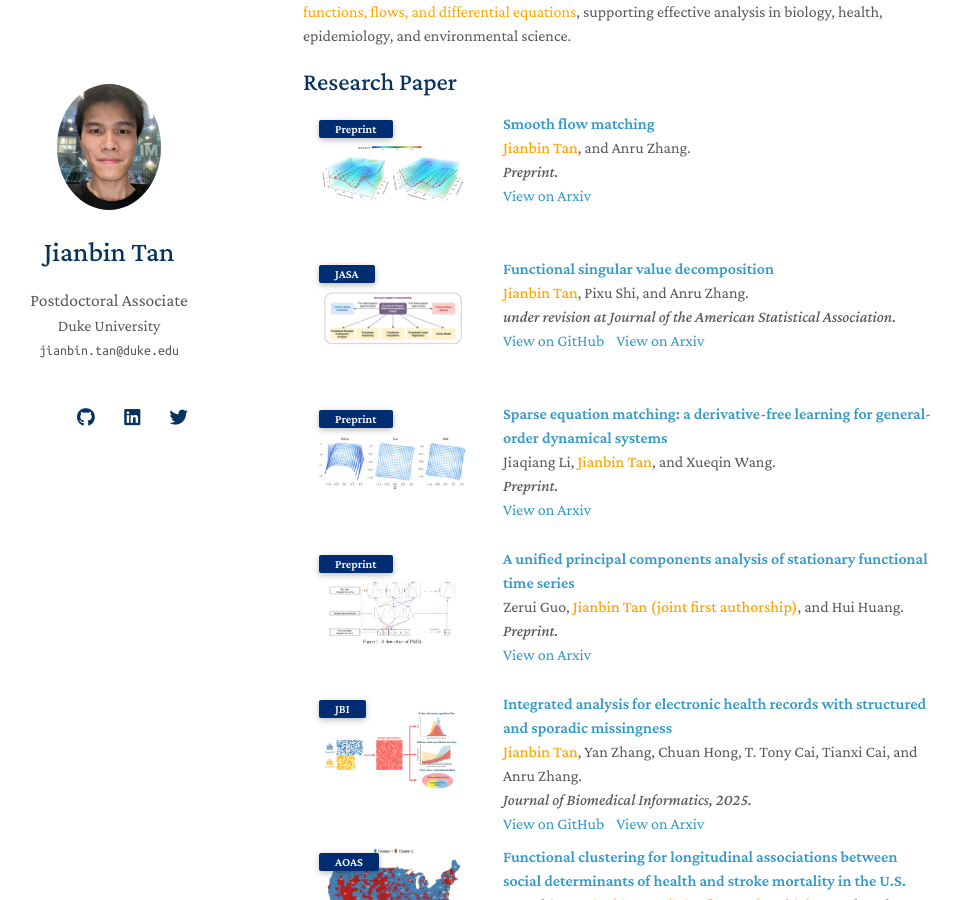
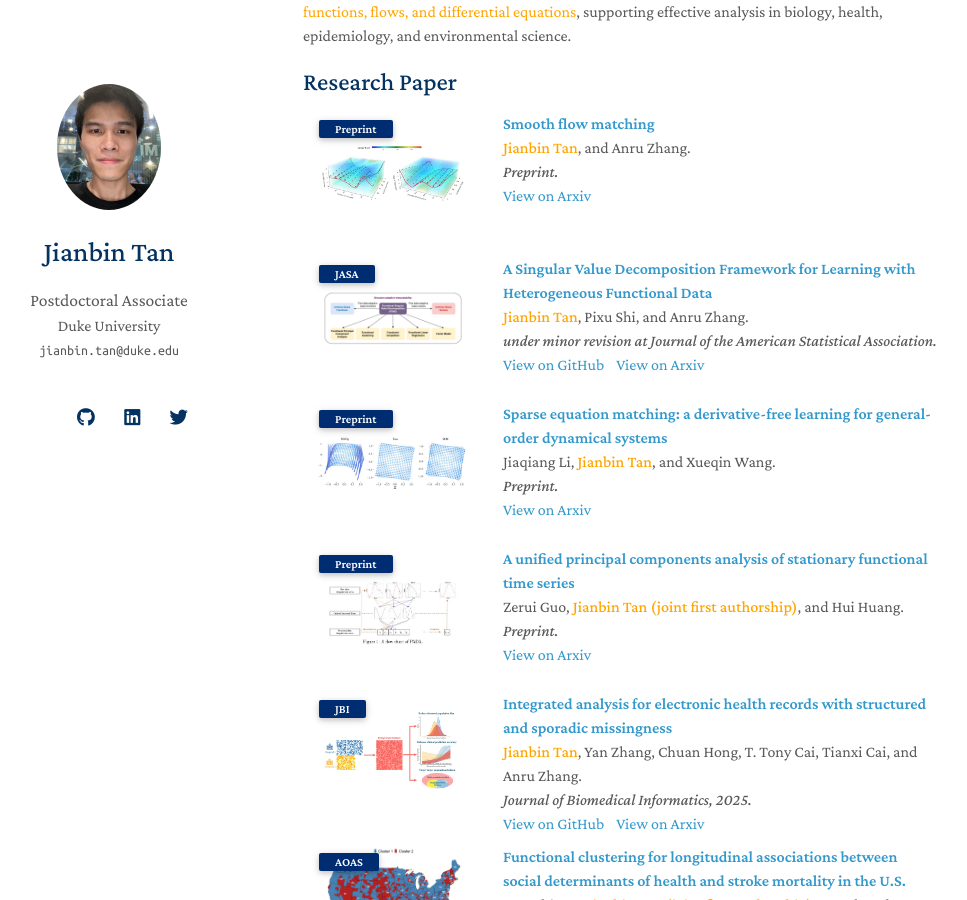
Before and after one commit to Tan-jianbin/Tan-jianbin.github.io, a Jekyll site: the page built from index.md, in a window 1280 px wide and 900 px high, scrolled down 321 px. Shown: the whole window, without its empty margins (167-1134 px from the left). Built offline with Jekyll 4.4.1, drawn with Linux system fonts in a browser that asks for light colours; nearby versions of some CDN libraries; a style sheet for code colours, icons or effects is not loaded; our own code applies the rules of GitHub Pages for plain Markdown files.

Commit message:
Update publications.md

```diff
--- a/_includes/publications.md
+++ b/_includes/publications.md
@@ -45,9 +45,9 @@
      <abbr class="badge"> JASA </abbr>
   </div>
   <div class="col-sm-9" style="position: relative;padding-right: 15px;padding-left: 20px;">
-    <div class="title"><a href="https://arxiv.org/abs/2410.03619">Functional singular value decomposition</a></div>
+    <div class="title"><a href="https://arxiv.org/abs/2410.03619"> A Singular Value Decomposition Framework for Learning with Heterogeneous Functional Data </a></div>
     <div class="author"> <strong><span style="color: orange;">Jianbin Tan</span></strong>, Pixu Shi, and Anru Zhang.</div>
-    <div class="periodical"><em>  under revision at Journal of the American Statistical Association.</em></div>
+    <div class="periodical"><em>  under minor revision at Journal of the American Statistical Association.</em></div>
     <!-- Code -->
     <div class="github-link">
       <a href="https://github.com/Jianbin-Tan/Functional-Singular-Value-Decompostion">  View on GitHub </a>&nbsp;&nbsp;
```
